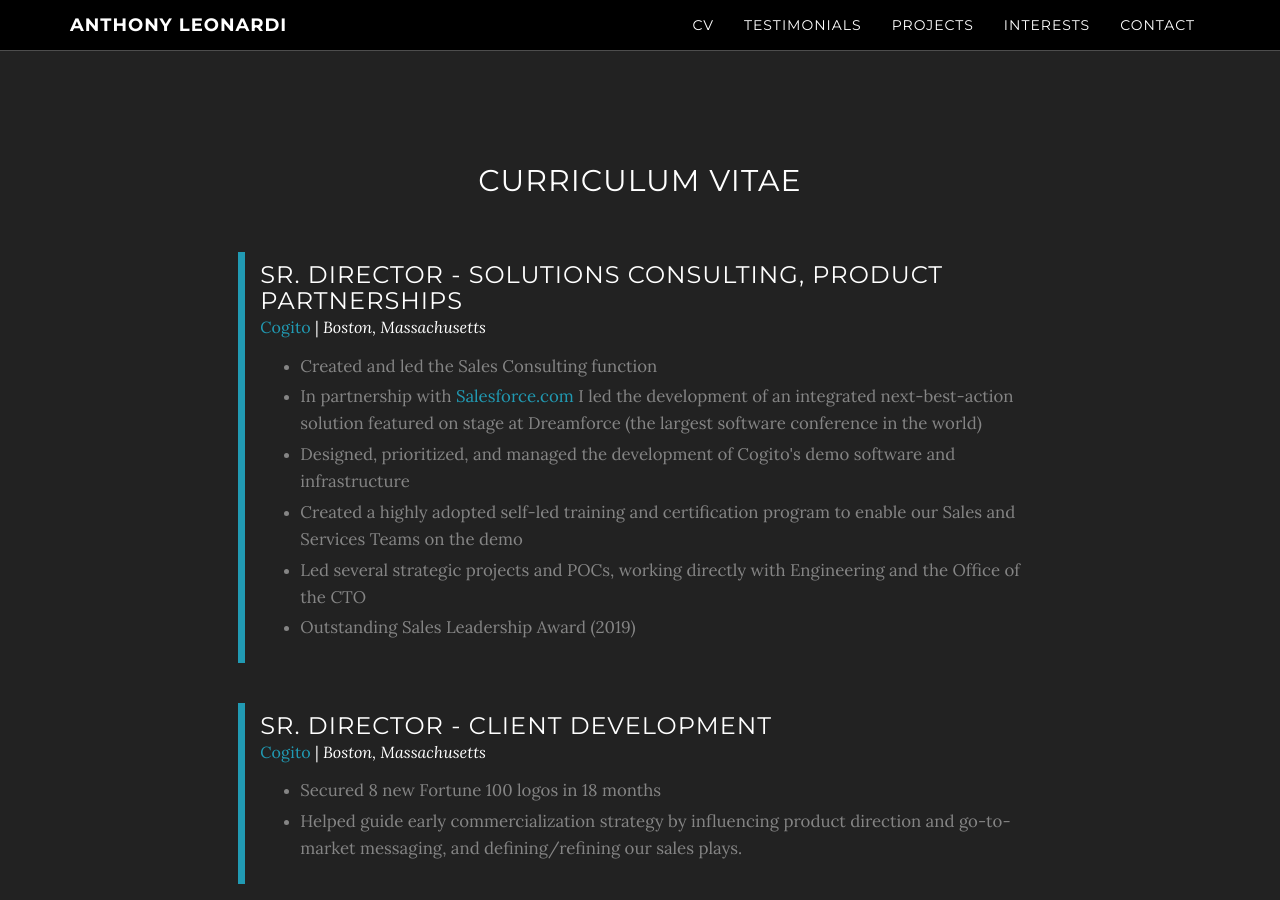
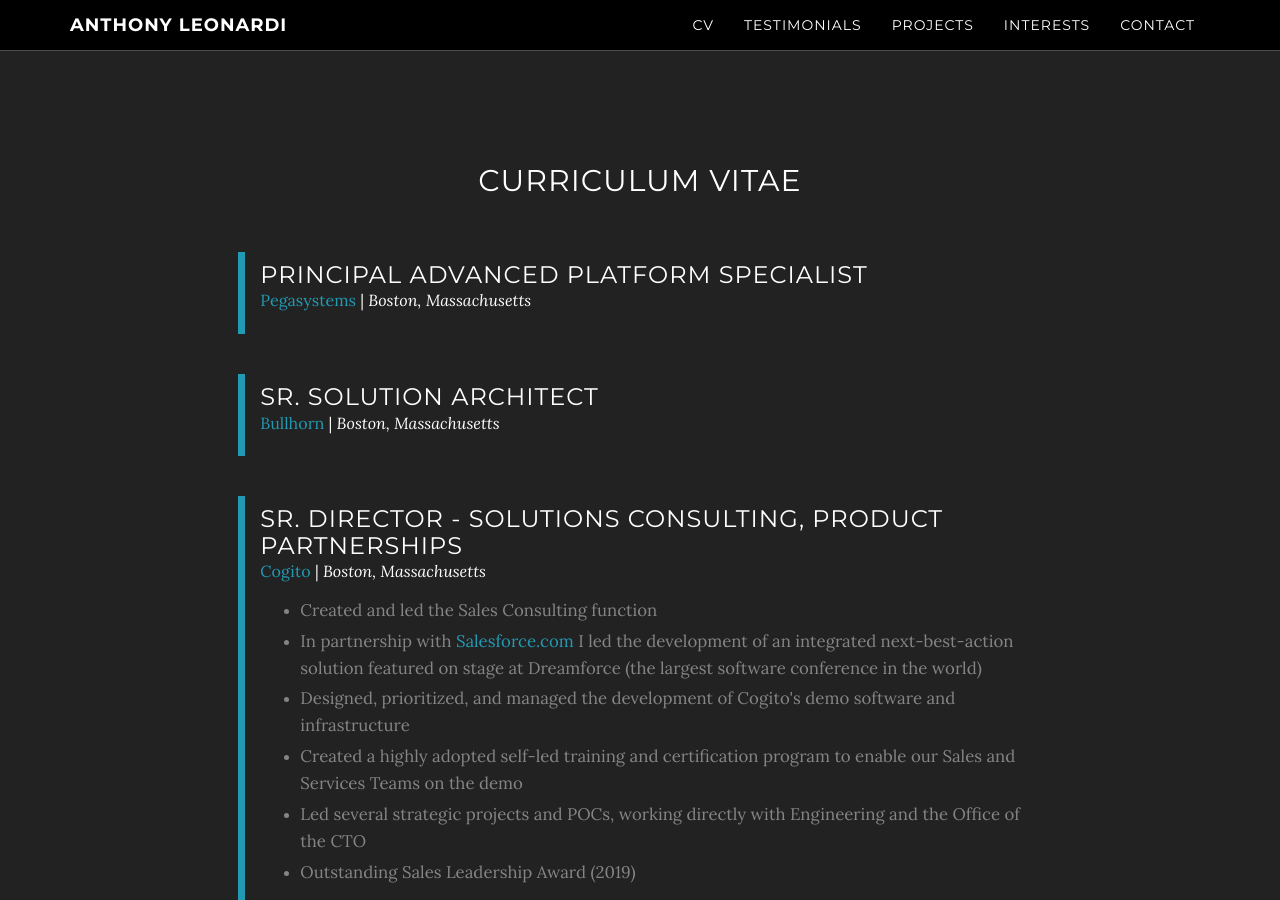
Before and after one commit to AJLeonardi/AJLeonardi, a Jekyll site: the page built from index.html, in a window 1280 px wide and 900 px high, scrolled down 861 px. Built offline with Jekyll 4.4.1, drawn with Linux system fonts in a browser that asks for light colours.

Commit message:
updated cv

```diff
--- a/_includes/CV.html
+++ b/_includes/CV.html
@@ -13,8 +13,30 @@
         <div class="col-lg-2"></div>
         <div class="col-lg-8">
             <div class='vert-element'>
+                <h3>Principal Advanced Platform Specialist</h3>
+                <p class='sub-header'><a target='_blank' href='https://pega.com'>Pegasystems</a> | <i>Boston,
+                    Massachusetts</i></p>
+            </div>
+        </div>
+        <div class="col-lg-2"></div>
+    </div>
+    <div class="row">
+        <div class="col-lg-2"></div>
+        <div class="col-lg-8">
+            <div class='vert-element'>
+                <h3>Sr. Solution Architect</h3>
+                <p class='sub-header'><a target='_blank' href='https://bullhorn.com'>Bullhorn</a> | <i>Boston,
+                    Massachusetts</i></p>
+            </div>
+        </div>
+        <div class="col-lg-2"></div>
+    </div>
+    <div class="row">
+        <div class="col-lg-2"></div>
+        <div class="col-lg-8">
+            <div class='vert-element'>
                 <h3>Sr. Director - Solutions Consulting, Product Partnerships</h3>
-                <p class='sub-header'><a target='_blank' href='http://cogitocorp.com'>Cogito</a> | <i>Boston,
+                <p class='sub-header'><a target='_blank' href='https://cogitocorp.com'>Cogito</a> | <i>Boston,
                     Massachusetts</i></p>
                 <ul>
                     <li><p>Created and led the Sales Consulting function</p></li>
@@ -34,7 +56,7 @@
         <div class="col-lg-8">
             <div class='vert-element'>
                 <h3>Sr. Director - Client Development</h3>
-                <p class='sub-header'><a target='_blank' href='http://cogitocorp.com'>Cogito</a> | <i>Boston,
+                <p class='sub-header'><a target='_blank' href='https://cogitocorp.com'>Cogito</a> | <i>Boston,
                     Massachusetts</i></p>
                 <ul>
                     <li><p>Secured 8 new Fortune 100 logos in 18 months</p></li>
@@ -49,7 +71,7 @@
         <div class="col-lg-8">
             <div class='vert-element'>
                 <h3>Principal Solutions Consultant</h3>
-                <p class='sub-header'><a target='_blank' href='http://pega.com'>Pegasystems</a> | <i>Sydney,
+                <p class='sub-header'><a target='_blank' href='https://pega.com'>Pegasystems</a> | <i>Sydney,
                     Australia</i></p>
                 <ul>
                     <li><p>Medallion Club: 2014, 2015</p></li>
@@ -65,7 +87,7 @@
         <div class="col-lg-8">
             <div class='vert-element'>
                 <h3>Product Manager</h3>
-                <p class='sub-header'><a target='_blank' href='http://pega.com'>Pegasystems</a> | <i>Boston,
+                <p class='sub-header'><a target='_blank' href='httsp://pega.com'>Pegasystems</a> | <i>Boston,
                     Massachusetts</i></p>
                 <ul>
                     <li><p>Led the design and build of a Healthcare Claims Pricing Engine -- a brand new strategic
@@ -82,7 +104,7 @@
         <div class="col-lg-8">
             <div class='vert-element'>
                 <h3>Solutions Consulting Team Lead</h3>
-                <p class='sub-header'><a target='_blank' href='http://pega.com'>Pegasystems</a> | <i>Boston,
+                <p class='sub-header'><a target='_blank' href='https://pega.com'>Pegasystems</a> | <i>Boston,
                     Massachusetts</i></p>
                 <ul>
                     <li><p>Medallion Club: 2008, 2010</p></li>
@@ -98,7 +120,7 @@
         <div class="col-lg-8">
             <div class='vert-element'>
                 <h3>Sales Engineer</h3>
-                <p class='sub-header'><a target='_blank' href='http://pega.com'>Pegasystems</a> | <i>Boston,
+                <p class='sub-header'><a target='_blank' href='https://pega.com'>Pegasystems</a> | <i>Boston,
                     Massachusetts</i></p>
                 <ul>
                     <li><p>100% vendor of choice selection at onsite POCs.</p></li>
```
